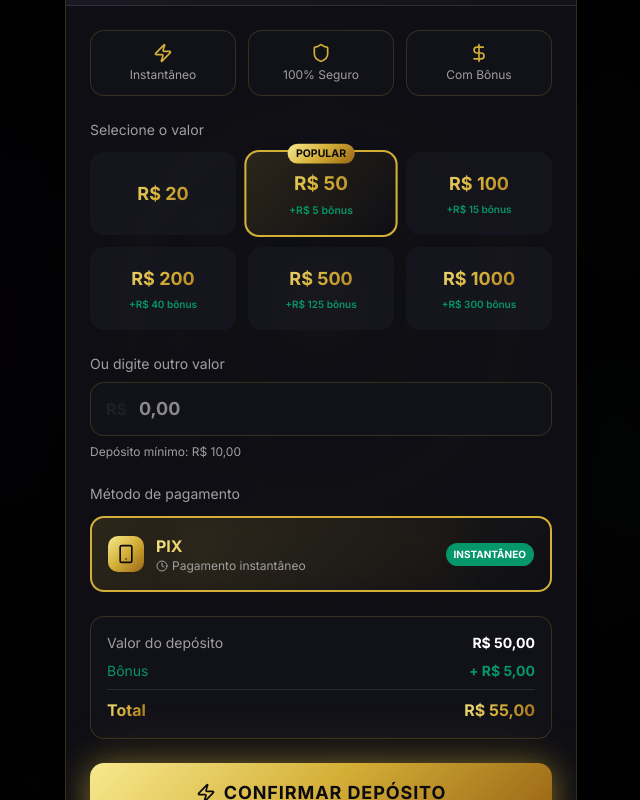
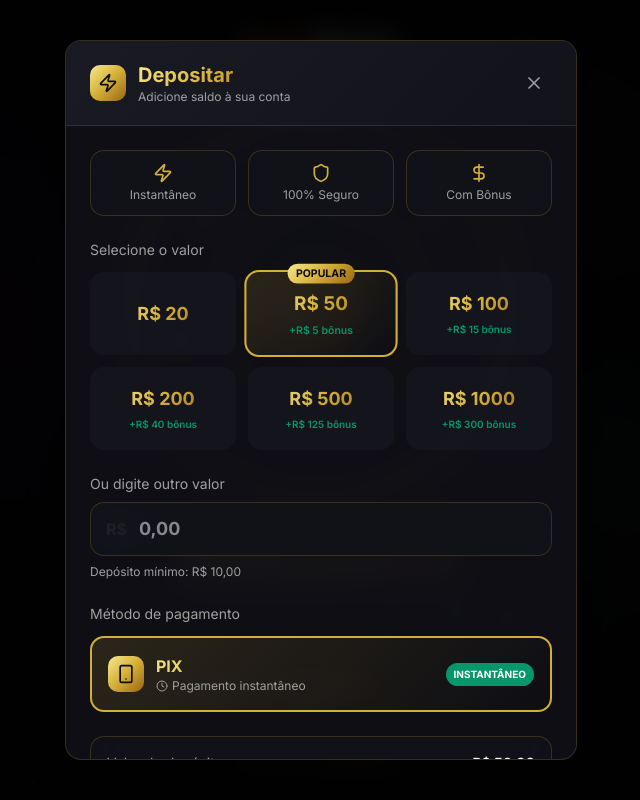
Before and after one commit to liiserguo-code/Roletamagics, a Next.js app in the folder casino-roulette-interface-updated/: page / in a window 1280 px wide. Both pictures are taken after a click on the button "DEPOSITAR". Shown: the top 800 px of the page, without its empty margins (319-959 px from the left). Built offline with nearby package versions, Linux system fonts and the light colour scheme.

Commit message:
feat: enable vertical scroll on deposit tab
Add overflow-y-auto, max-height, and margin for modal content.

```diff
--- a/casino-roulette-interface-updated/components/deposit-modal.tsx
+++ b/casino-roulette-interface-updated/components/deposit-modal.tsx
@@ -72,7 +72,7 @@ export function DepositModal({ isOpen, onClose, onDepositSuccess }: DepositModal
 
   return (
     <div
-      className="fixed inset-0 z-50 flex items-center justify-center p-4 animate-fade-in"
+      className="fixed inset-0 z-50 flex items-center justify-center p-4 animate-fade-in overflow-y-auto"
       style={{
         background: 'rgba(0, 0, 0, 0.85)',
         backdropFilter: 'blur(12px)',
@@ -80,7 +80,7 @@ export function DepositModal({ isOpen, onClose, onDepositSuccess }: DepositModal
       onClick={onClose}
     >
       <div
-        className="relative w-full max-w-lg animate-slide-up"
+        className="relative w-full max-w-lg animate-slide-up my-8"
         onClick={(e) => e.stopPropagation()}
       >
         {/* Success overlay */}
@@ -105,7 +105,7 @@ export function DepositModal({ isOpen, onClose, onDepositSuccess }: DepositModal
 
         {/* Main modal */}
         <div
-          className="glass-card rounded-2xl overflow-hidden"
+          className="glass-card rounded-2xl overflow-hidden max-h-[90vh] flex flex-col"
           style={{
             boxShadow: '0 25px 50px rgba(0, 0, 0, 0.5)',
           }}
@@ -139,7 +139,7 @@ export function DepositModal({ isOpen, onClose, onDepositSuccess }: DepositModal
           </div>
 
           {/* Content */}
-          <div className="p-6">
+          <div className="p-6 overflow-y-auto">
             {/* Benefits */}
             <div className="grid grid-cols-3 gap-3 mb-6">
               <div className="glass-card rounded-xl p-3 text-center">
```
